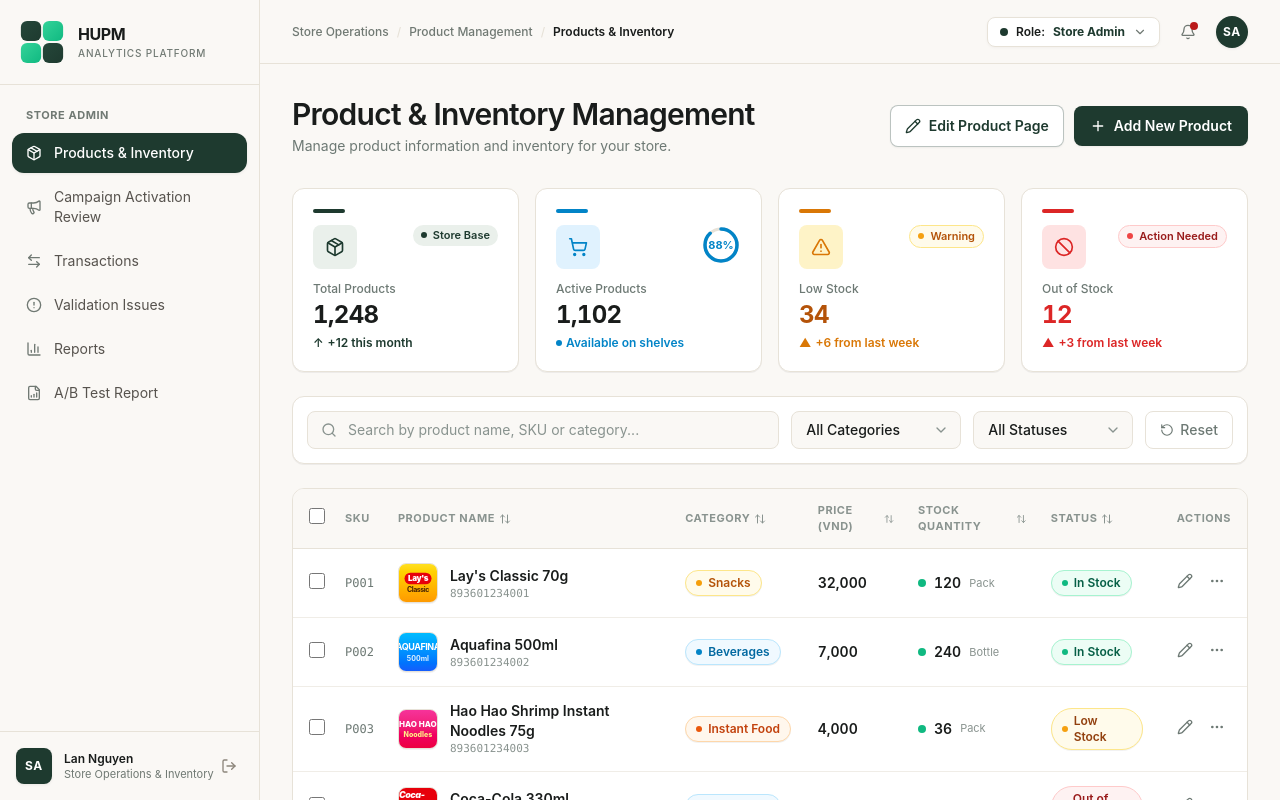
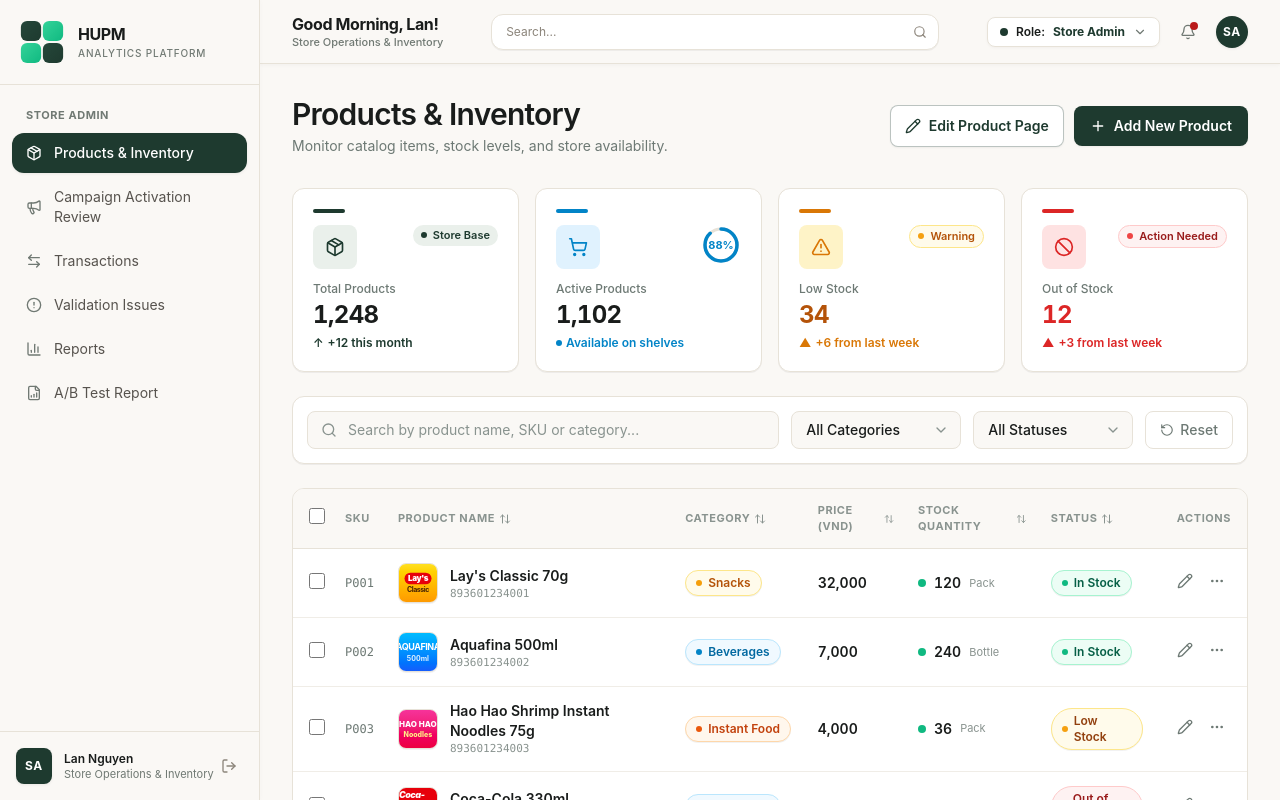
Before and after one commit to ThaiTuKien1012/FE-FA26, a React (Vite) app: page /login in a window 1280 px wide. Both pictures are taken after a click on the button "Apple ID". Shown: the top 800 px of the page. Built offline with nearby package versions, Linux system fonts and the light colour scheme.

Commit message:
feat: enhance login flashlight effect, refine breadcrumbs and add dynamic greeting search bar

```diff
--- a/src/App.tsx
+++ b/src/App.tsx
@@ -197,19 +197,19 @@
 
       // Store Operations views (Store Admin)
       case 'store-inventory':
-        return ['Store Operations', 'Product Management', 'Products & Inventory'];
+        return [];
       case 'store-edit-product':
-        return ['Store Operations', 'Product Management', 'Edit Product'];
+        return ['Products & Inventory', 'Edit Product'];
       case 'store-transactions':
-        return ['Store Operations', 'Transactions', 'Transaction Data Center'];
+        return [];
       case 'store-validation-issues':
-        return ['Store Operations', 'Transaction Data Center', 'Validation Issues'];
+        return ['Transaction Data Center', 'Validation Issues'];
       case 'store-campaigns':
-        return ['Store Operations', 'Campaigns', 'Campaign Activation Review'];
+        return [];
       case 'store-reports':
-        return ['Store Operations', 'Reports', 'Retail Performance Reports'];
+        return [];
       case 'store-ab-report':
-        return ['Store Operations', 'Reports', 'A/B Test Report (O07)'];
+        return ['Retail Performance Reports', 'A/B Test Report (O07)'];
 
       // F01 System Admin screens
       case 'overview':
--- a/src/components/layout/AppLayout.tsx
+++ b/src/components/layout/AppLayout.tsx
@@ -26,7 +26,8 @@
   Radio,
   LayoutGrid,
   Settings,
-  Filter
+  Filter,
+  Search
 } from 'lucide-react';
 import { ActiveNavScreen } from '../../types/mining';
 import { AuthUser, MOCK_ACCOUNTS } from '../../services/authService';
@@ -53,6 +54,7 @@
   children
 }) => {
   const [isRoleDropdownOpen, setIsRoleDropdownOpen] = useState(false);
+  const [searchQuery, setSearchQuery] = useState('');
 
   const role = currentUser?.role || 'Store Admin';
   const isSystemAdmin = role === 'System Admin';
@@ -60,10 +62,33 @@
   const isMerchandiser = role === 'Merchandiser';
   const isCustomer = role === 'End-Customer';
 
+  // Dynamic time-based greeting (Chào đúng giờ)
+  const getGreeting = () => {
+    const hour = new Date().getHours();
+    if (hour >= 5 && hour < 12) return 'Good Morning';
+    if (hour >= 12 && hour < 18) return 'Good Afternoon';
+    return 'Good Evening';
+  };
+
+  // Full name & First name (Đúng tên người dùng)
+  const fullName = currentUser?.name || (isStoreAdmin ? 'Lan Nguyen' : isSystemAdmin ? 'Kenji Takahashi' : isMerchandiser ? 'Minh Tran' : 'Quynh Le');
+  const firstName = fullName.split(' ')[0];
+
+  // Specific role title (Đúng role)
+  const displayRole = currentUser?.department || (
+    isStoreAdmin
+      ? 'Store Operations Manager'
+      : isSystemAdmin
+        ? 'System Administrator'
+        : isMerchandiser
+          ? 'Senior Merchandiser'
+          : 'Customer Representative'
+  );
+
   return (
     <div className="min-h-screen w-full bg-[#FAF8F5] text-[#191C1B] flex flex-col md:flex-row font-sans selection:bg-[#1E3A2F] selection:text-white antialiased">
       {/* Structural Sidebar - Sticky top-0 and full viewport height */}
-      <aside className="w-full md:w-[260px] h-screen bg-[#FAF8F5] border-r border-[#E7E2D8] flex flex-col justify-between shrink-0 sticky top-0 z-20" data-purpose="sidebar">
+      <aside className="w-full md:w-[260px] h-screen bg-[#FAF8F5] border-r border-[#E7E2D8] flex flex-col justify-between shrink-0 sticky top-0 z-30 shadow-[1px_0_4px_rgba(41,37,36,0.02)]" data-purpose="sidebar">
         <div className="flex-1 overflow-y-auto">
           {/* Brand Header: HUPM Synchronized 4-Tile Logo */}
           <div className="p-5 border-b border-[#E7E2D8] flex items-center space-x-3.5" data-purpose="brand-logo">
@@ -410,21 +435,42 @@
       {/* Main Content Area */}
       <div className="flex-1 flex flex-col min-h-screen min-w-0">
         {/* Top Header - Sticky at top */}
-        <header className="h-16 px-6 md:px-8 border-b border-[#E7E2D8] bg-[#FAF8F5]/95 backdrop-blur-xs flex items-center justify-between shrink-0 sticky top-0 z-10" data-purpose="top-navigation-bar">
-          {/* Breadcrumbs */}
-          <nav aria-label="Breadcrumb" className="flex items-center space-x-2 text-xs font-medium text-[#707973] overflow-x-auto">
-            {breadcrumbs.map((crumb, idx) => {
-              const isLast = idx === breadcrumbs.length - 1;
-              return (
-                <React.Fragment key={idx}>
-                  {idx > 0 && <span className="text-[#E7E2D8]">/</span>}
-                  <span className={isLast ? 'text-[#191C1B] font-semibold truncate' : 'hover:text-[#191C1B] cursor-pointer transition-colors truncate'}>
-                    {crumb}
-                  </span>
-                </React.Fragment>
-              );
-            })}
-          </nav>
+        <header className="h-16 px-6 md:px-8 border-b border-[#E7E2D8] bg-[#FAF8F5]/98 backdrop-blur-md flex items-center justify-between shrink-0 sticky top-0 z-20 shadow-[0_1px_4px_rgba(41,37,36,0.04)] transition-all" data-purpose="top-navigation-bar">
+          {/* Left: Dynamic Time Greeting + User Name + Role Title */}
+          <div className="flex flex-col justify-center min-w-0 shrink-0">
+            <h2 className="text-sm sm:text-base font-bold text-[#191C1B] tracking-tight leading-tight flex items-center gap-1.5 truncate">
+              <span>{getGreeting()}, {firstName}!</span>
+            </h2>
+            <span className="text-[11px] font-medium text-[#707973] truncate leading-tight mt-0.5">
+              {displayRole}
+            </span>
+          </div>
+
+          {/* Center: Quick Search Bar */}
+          <div className="flex-1 max-w-xs sm:max-w-sm md:max-w-md mx-3 sm:mx-6 hidden sm:block">
+            <div className="relative flex items-center">
+              <input
+                type="text"
+                placeholder="Search..."
+                value={searchQuery}
+                onChange={(e) => setSearchQuery(e.target.value)}
+                className="w-full h-9 pl-3.5 pr-9 text-xs bg-white text-[#191C1B] border border-[#E7E2D8] rounded-xl focus:outline-none focus:border-[#1E3A2F] focus:ring-1 focus:ring-[#1E3A2F]/20 transition-all placeholder:text-[#8C857B] shadow-2xs font-normal"
+              />
+              {searchQuery ? (
+                <button
+                  type="button"
+                  onClick={() => setSearchQuery('')}
+                  className="absolute inset-y-0 right-3 flex items-center text-[#8C857B] hover:text-[#191C1B] cursor-pointer text-xs"
+                >
+                  ✕
+                </button>
+              ) : (
+                <div className="absolute inset-y-0 right-0 pr-3 flex items-center pointer-events-none text-[#8C857B]">
+                  <Search className="w-3.5 h-3.5" />
+                </div>
+              )}
+            </div>
+          </div>
 
           {/* Top Right Controls & Role Switcher */}
           <div className="flex items-center space-x-3 shrink-0">
--- a/src/features/auth/components/LoginView.tsx
+++ b/src/features/auth/components/LoginView.tsx
@@ -148,11 +148,7 @@
         <div className="flex-1 w-full max-w-[1280px] mx-auto px-6 sm:px-10 py-8 lg:py-12 grid grid-cols-1 lg:grid-cols-[1.15fr_1fr] gap-10 xl:gap-20 items-center">
           {/* BEGIN: HeroText */}
           <section className="hidden lg:block text-white" data-purpose="hero-text">
-            <span className="inline-flex items-center gap-2 px-3.5 py-1.5 rounded-full bg-white/10 backdrop-blur-md border border-white/20 text-[11px] font-semibold tracking-wider uppercase">
-              <Zap className="w-3.5 h-3.5 text-emerald-300" />
-              Live Retail Insights
-            </span>
-            <h2 className="mt-6 text-5xl xl:text-6xl font-bold tracking-tight leading-[1.05] drop-shadow-[0_4px_24px_rgba(0,0,0,0.35)]">
+            <h2 className="text-5xl xl:text-6xl font-bold tracking-tight leading-[1.05] drop-shadow-[0_4px_24px_rgba(0,0,0,0.35)]">
               Biến mỗi kệ hàng thành{' '}
               <span className="bg-gradient-to-r from-emerald-200 via-[#CAEADA] to-white bg-clip-text text-transparent">
                 quyết định dữ liệu.
@@ -185,9 +181,6 @@
                 <h1 className="text-2xl sm:text-[26px] font-bold text-[#191C1B] tracking-tight leading-snug">
                   Đăng nhập Hệ thống
                 </h1>
-            <p className="mt-1.5 text-xs text-[#6D7974] leading-relaxed">
-              Nhập thông tin tài khoản hoặc sử dụng phím tắt 1-Click để truy cập vào phiên làm việc.
-            </p>
               </div>
 
               {/* Alert / Success notices */}
@@ -360,8 +353,7 @@
                 <button
                   type="button"
                   onClick={() => handleQuickLogin('merchandiser')}
-              className={`p-2.5 rounded-xl text-left border transition-all cursor-pointer flex items-center gap-2 ${
-                selectedRoleKey === 'merchandiser'
+                  className={`p-2.5 rounded-xl text-left border transition-all cursor-pointer flex items-center gap-2 ${selectedRoleKey === 'merchandiser'
                       ? 'border-[#1E3A2F] bg-[#EEF5F1] ring-1 ring-[#1E3A2F]/20'
                       : 'border-[#E1D8D6] bg-white hover:bg-[#FFF8F6]'
                     }`}
@@ -379,8 +371,7 @@
                 <button
                   type="button"
                   onClick={() => handleQuickLogin('store-admin')}
-              className={`p-2.5 rounded-xl text-left border transition-all cursor-pointer flex items-center gap-2 ${
-                selectedRoleKey === 'store-admin'
+                  className={`p-2.5 rounded-xl text-left border transition-all cursor-pointer flex items-center gap-2 ${selectedRoleKey === 'store-admin'
                       ? 'border-[#1E3A2F] bg-[#EEF5F1] ring-1 ring-[#1E3A2F]/20'
                       : 'border-[#E1D8D6] bg-white hover:bg-[#FFF8F6]'
                     }`}
@@ -398,8 +389,7 @@
                 <button
                   type="button"
                   onClick={() => handleQuickLogin('system-admin')}
-              className={`p-2.5 rounded-xl text-left border transition-all cursor-pointer flex items-center gap-2 ${
-                selectedRoleKey === 'system-admin'
+                  className={`p-2.5 rounded-xl text-left border transition-all cursor-pointer flex items-center gap-2 ${selectedRoleKey === 'system-admin'
                       ? 'border-[#1E3A2F] bg-[#EEF5F1] ring-1 ring-[#1E3A2F]/20'
                       : 'border-[#E1D8D6] bg-white hover:bg-[#FFF8F6]'
                     }`}
@@ -417,8 +407,7 @@
                 <button
                   type="button"
                   onClick={() => handleQuickLogin('customer')}
-              className={`p-2.5 rounded-xl text-left border transition-all cursor-pointer flex items-center gap-2 ${
-                selectedRoleKey === 'customer'
+                  className={`p-2.5 rounded-xl text-left border transition-all cursor-pointer flex items-center gap-2 ${selectedRoleKey === 'customer'
                       ? 'border-[#1E3A2F] bg-[#EEF5F1] ring-1 ring-[#1E3A2F]/20'
                       : 'border-[#E1D8D6] bg-white hover:bg-[#FFF8F6]'
                     }`}
--- a/src/features/store/components/ProductInventoryView.tsx
+++ b/src/features/store/components/ProductInventoryView.tsx
@@ -300,10 +300,10 @@
       <div className="flex flex-col sm:flex-row sm:items-center sm:justify-between gap-4 pb-2">
         <div>
           <h1 className="text-2xl sm:text-3xl font-semibold tracking-tight text-[#191c1b]">
-            Product &amp; Inventory Management
+            Products &amp; Inventory
           </h1>
           <p className="text-sm text-[#6d7974] mt-1">
-            Manage product information and inventory for your store.
+            Monitor catalog items, stock levels, and store availability.
           </p>
         </div>
         <div className="flex items-center gap-2.5">
```
Also changed, not shown: src/features/store/components/EditProductView.tsx (+4 -6 lines), src/index.css (+6 -1 lines). Lines whose indentation alone changed are shown as unchanged.
